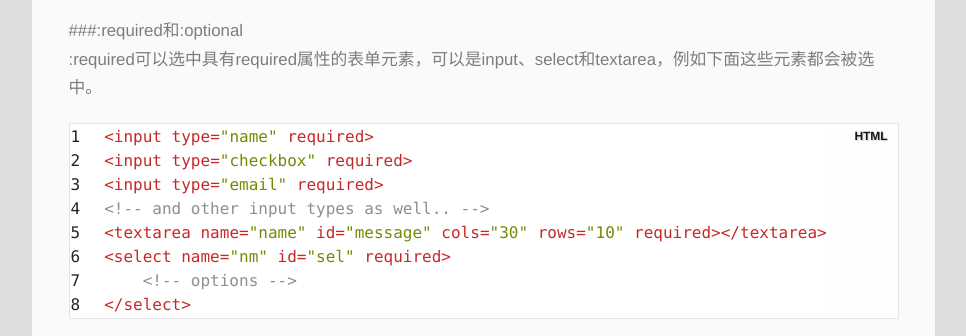
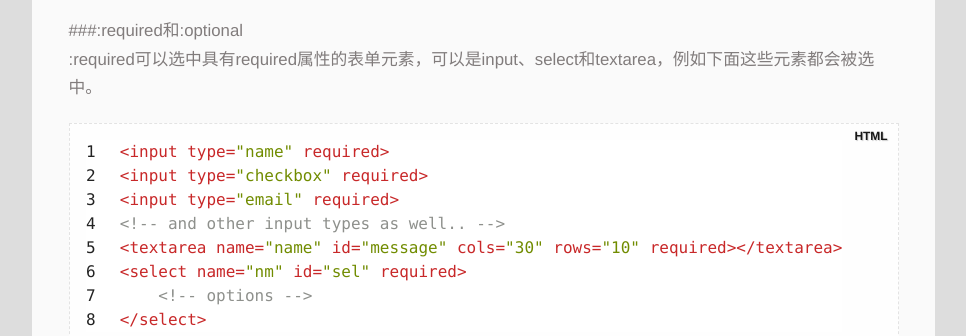
Before and after one commit to whqet/whqet.github.io, a plain HTML site: page 2015/02/05/form-va/index.html in a window 1280 px wide. Shown: the part 1250-1586 px from the top of the page, without its empty margins (6-972 px from the left). Drawn offline with Linux system fonts and the light colour scheme; a script that the page names is missing.

Commit message:
Site updated: 2015-11-22 16:59:49

```diff
--- a/css/style.css
+++ b/css/style.css
@@ -1943,8 +1943,7 @@ footer {
 .article-content .highlight {
   position: relative;
   left: 0px;
-  border: 1px solid rgba(0,0,0,0.1);
-  padding: 1px;
+  border: 1px dashed rgba(0,0,0,0.1);
   -webkit-transition: all 0.2s;
   -moz-transition: all 0.2s;
   -o-transition: all 0.2s;
@@ -1952,9 +1951,8 @@ footer {
   transition: all 0.2s;
 }
 .article-content .highlight:hover {
-  border: 2px solid rgba(0,0,0,0.2);
-  padding: 0px;
-  left: 20px;
+  border: 1px solid rgba(0,0,0,0.2);
+  left: 10px;
 }
 .article-content .highlight pre {
   border: none;
```
